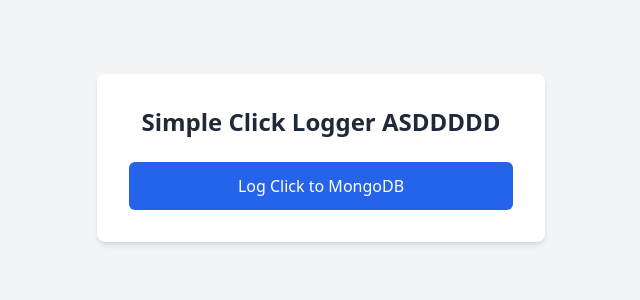
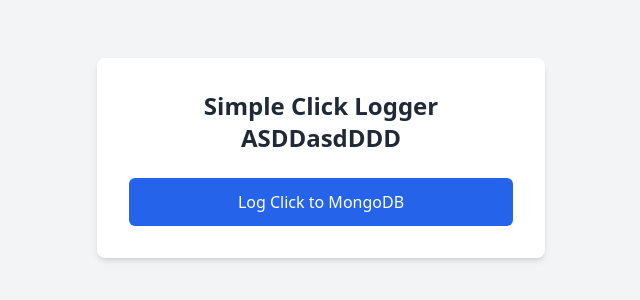
Before and after one commit to CodellaAI/67dd7d65c0c304abbfeddfcc-frontend, a Next.js app: page / in a window 1280 px wide. Shown: the part 242-542 px from the top of the page, without its empty margins (319-959 px from the left). Built offline with nearby package versions, Linux system fonts and the light colour scheme.

Commit message:
Update page.jsx

```diff
--- a/app/page.jsx
+++ b/app/page.jsx
@@ -31,7 +31,7 @@
   return (
     <main className="flex min-h-screen flex-col items-center justify-center p-4">
       <div className="w-full max-w-md p-8 bg-white rounded-lg shadow-md">
-        <h1 className="text-2xl font-bold mb-6 text-center text-gray-800">Simple Click Logger ASDDDDD</h1>
+        <h1 className="text-2xl font-bold mb-6 text-center text-gray-800">Simple Click Logger ASDDasdDDD</h1>
 
         <button
           onClick={handleClick}
```
